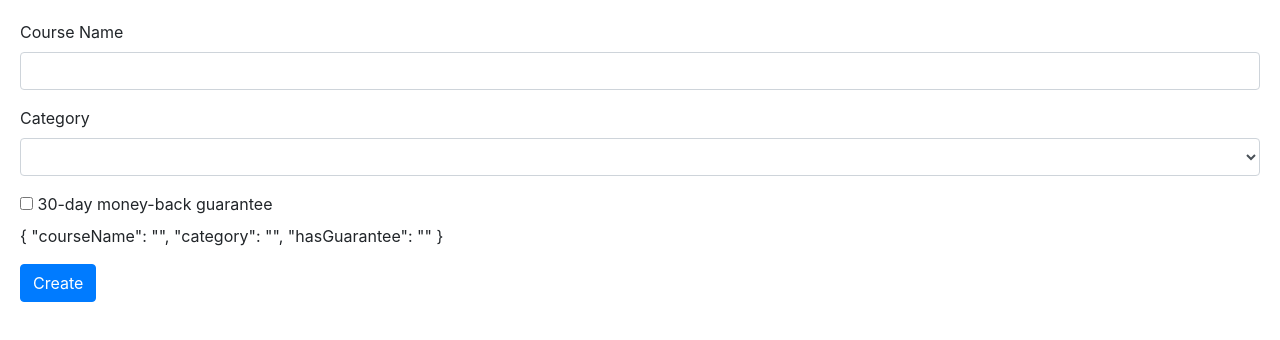
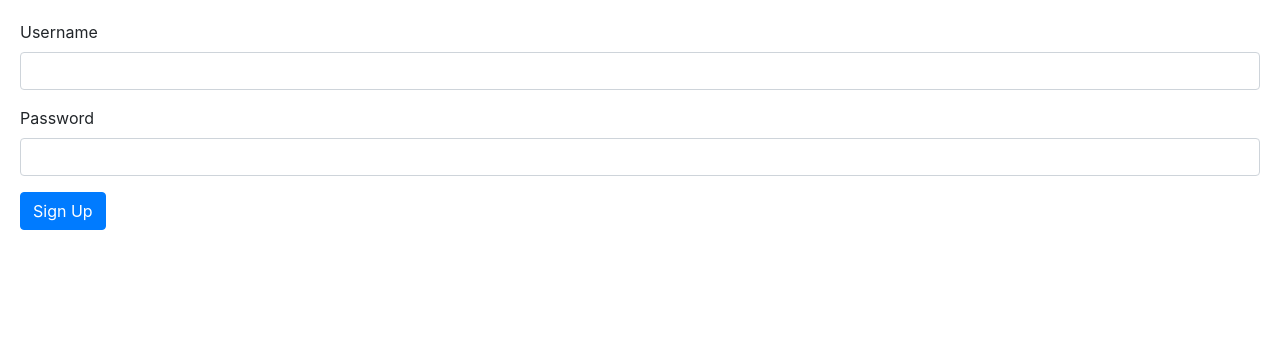
Before and after one commit to kdhruvajyothreddy/angular-assignment2, an Angular app: page / in a window 1280 px wide. Shown: the top 340 px of the page. Built offline with nearby package versions, Linux system fonts and the light colour scheme.

Commit message:
Reactive forms: Creating controls for a form

```diff
--- a/src/app/app.component.html
+++ b/src/app/app.component.html
@@ -1,3 +1,3 @@
 <link rel="stylesheet" href="https://use.fontawesome.com/releases/v5.7.0/css/all.css" integrity="sha384-lZN37f5QGtY3VHgisS14W3ExzMWZxybE1SJSEsQp9S+oqd12jhcu+A56Ebc1zFSJ" crossorigin="anonymous">
 
-<new-course-form></new-course-form>
+<signup-form></signup-form>
--- /dev/null
+++ b/src/app/signup-form/signup-form.component.html
@@ -0,0 +1,21 @@
+<form [formGroup]="form"> <!-- Using formGroup directive to bind with the object "form" from TypeScript code -->
+    <div class="form-group">
+        <label for="username">Username</label>
+        <input
+            formControlName="username"
+            id="username"
+            type="text"
+            class="form-control">
+            <!-- Using formControlName directive to bind with "username" key from "form" object in TypeScript code -->
+    </div>
+    <div class="form-group">
+        <label for="password">Password</label>
+        <input
+            formControlName="password"
+            id="password"
+            type="text"
+            class="form-control">
+            <!-- Using formControlName directive to bind with "password" key from "form" object in TypeScript code -->
+    </div>
+    <button class="btn btn-primary" type="submit">Sign Up</button>
+</form>
--- /dev/null
+++ b/src/app/signup-form/signup-form.component.ts
@@ -0,0 +1,15 @@
+import { Component } from '@angular/core';
+import { FormControl, FormGroup } from '@angular/forms';
+
+@Component({
+  selector: 'signup-form',
+  templateUrl: './signup-form.component.html',
+  styleUrls: ['./signup-form.component.css']
+})
+export class SignupFormComponent {
+  form = new FormGroup({
+    username: new FormControl(),
+    password: new FormControl()
+  });
+  // Creating FormGroup and FormControl objects in TypeScript with keys for username and password input fields
+}
```
Also changed, not shown: src/app/app.module.ts (+6 -3 lines), src/app/signup-form/signup-form.component.css (added), 1 other file (tests, documents, lock files or other folders).
